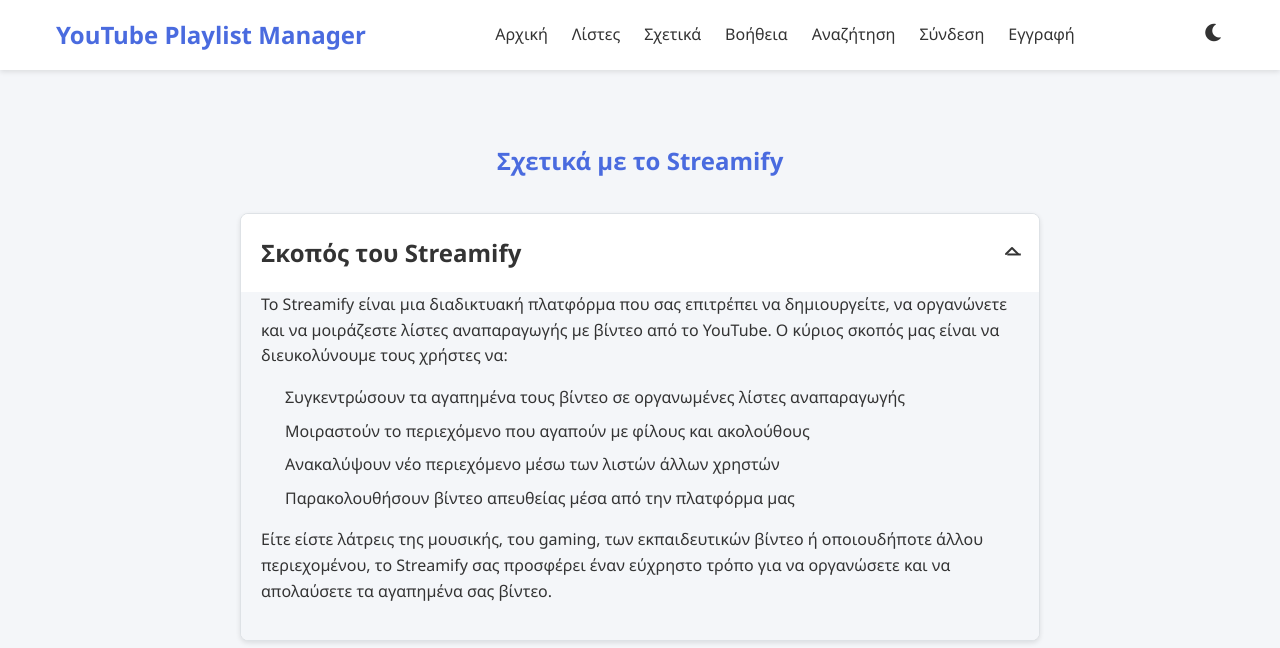
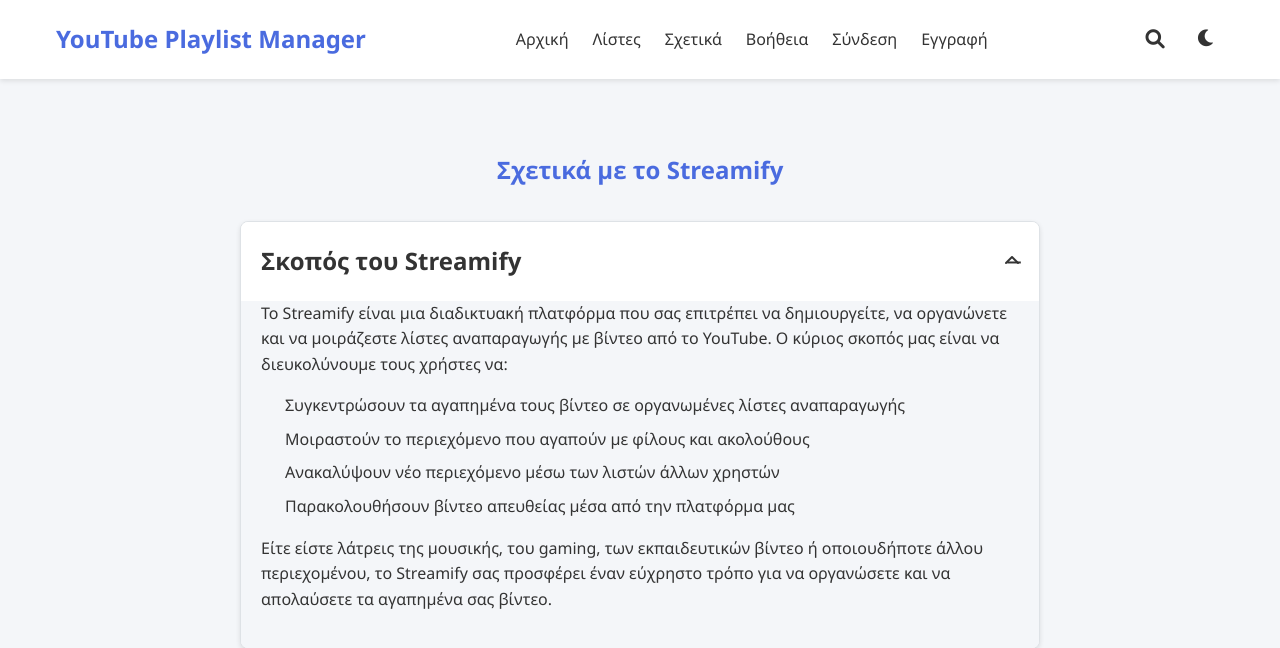
Before and after one commit to projectperiexomenorois2025/Texnologies_diadiktiou, a Flask app: page /about in a window 1280 px wide. Shown: the top 648 px of the page. Run offline with Flask 3, Linux system fonts and the light colour scheme.

Commit message:
Assistant checkpoint: Move search button next to theme toggle
Assistant generated file changes:
- templates/layout.html: Move search button next to theme toggle, Add search button to header
- static/css/style.css: Add styles for header controls

---

User prompt:

den mporei το search να υπάρχει διπλα στο φεγκάρι για το dark mode?

Replit-Commit-Author: Assistant
Replit-Commit-Session-Id: f27504e4-574a-4444-952c-958c563669ad

```diff
--- a/static/css/style.css
+++ b/static/css/style.css
@@ -133,18 +133,27 @@ header {
     text-decoration: none;
 }
 
-.theme-toggle button {
+.header-controls {
+    display: flex;
+    align-items: center;
+    gap: 1rem;
+}
+
+.header-controls button,
+.header-controls .search-btn {
     background: none;
     border: none;
+    color: var(--text-color);
     cursor: pointer;
-    color: var(--text-color);
-    font-size: var(--font-size-medium);
-    transition: color 0.3s;
+    padding: 8px;
+    font-size: 1.2rem;
 }
 
-.theme-toggle button:hover {
-    color: var(--primary-color);
+.header-controls .search-btn:hover,
+.header-controls button:hover {
+    opacity: 0.8;
 }
+
 
 /* Main Content Styles */
 main {
--- a/templates/layout.html
+++ b/templates/layout.html
@@ -24,7 +24,6 @@
                         <li><a href="{{ url_for('playlists') }}">Λίστες</a></li>
                         <li><a href="{{ url_for('about') }}">Σχετικά</a></li>
                         <li><a href="{{ url_for('help') }}">Βοήθεια</a></li>
-                        <li><a href="{{ url_for('search') }}">Αναζήτηση</a></li>
                         {% if session.get('user_id') %}
                             <li><a href="{{ url_for('profile') }}">Προφίλ</a></li>
                             <li><a href="/following">Ακολουθώ</a></li>
@@ -36,7 +35,10 @@
                     </ul>
                 </nav>
 
-                <div class="theme-toggle">
+                <div class="header-controls">
+                    <a href="{{ url_for('search') }}" class="search-btn" title="Αναζήτηση">
+                        <i class="fas fa-search"></i>
+                    </a>
                     <button id="theme-toggle-btn" title="Εναλλαγή φωτεινού/σκοτεινού θέματος">
                         <i class="fas fa-moon"></i>
                     </button>
```
